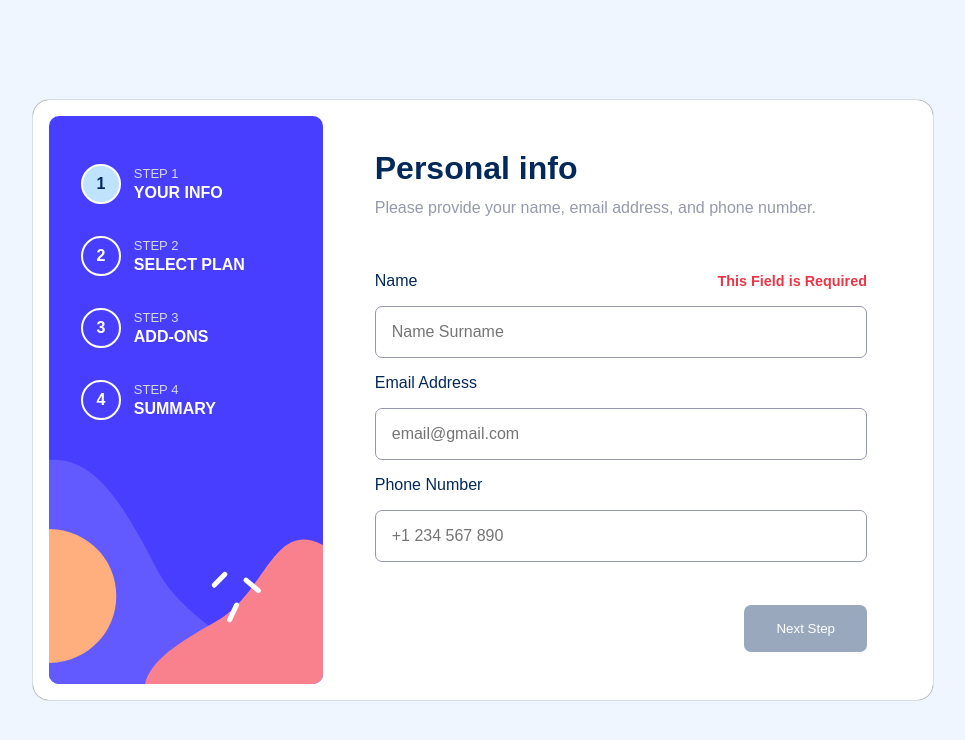
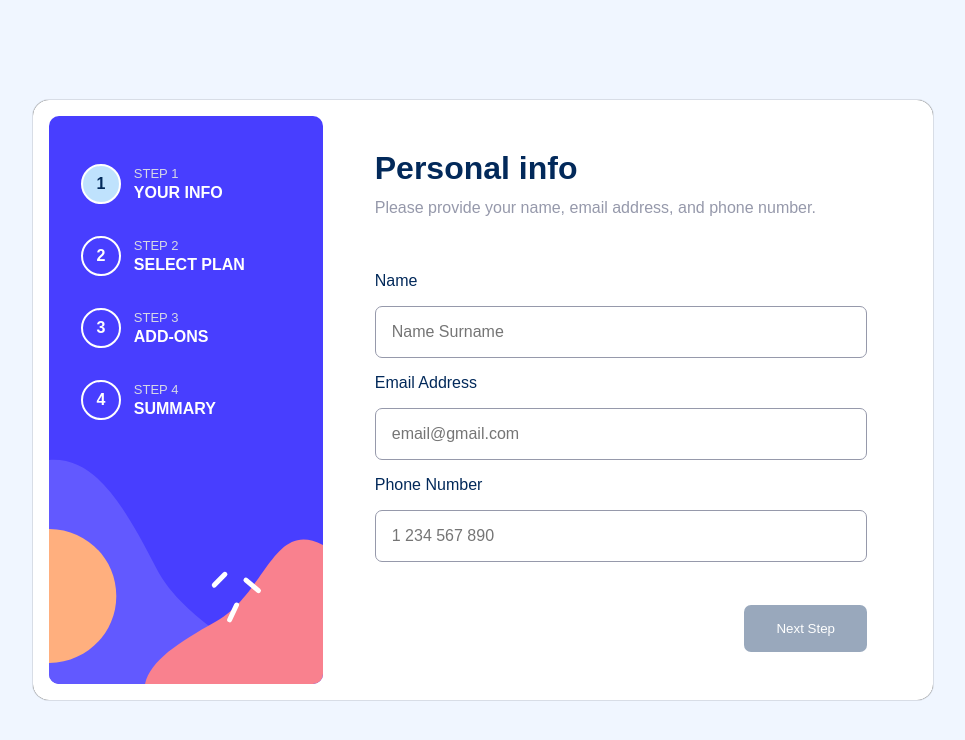
Before and after one commit to MagenVadim/multi-step-form, a React (Create React App) app: page / in a window 1280 px wide. Shown: the top 740 px of the page, without its empty margins (157-1122 px from the left). Built offline with nearby package versions, Linux system fonts and the light colour scheme.

Commit message:
#19 Validation has completed

```diff
--- a/src/App.js
+++ b/src/App.js
@@ -56,19 +56,28 @@ function App() {
   const [emailValue, setEmailValue] = useState('')
   const [phoneValue, setPhoneValue] = useState('')
 
-  const [nameStatus, setNameStatus] = useState(true)
+  const [nameStatus, setNameStatus] = useState(false)
+  const [emailStatus, setEmailStatus] = useState(false)
+  const [phoneStatus, setPhoneStatus] = useState(false)
+
+  const [nameError, setNameError] = useState("Name field can't be empty!");
+  const [emailError, setEmailError] = useState("Email field can't be empty!");
+  const [phoneError, setPhoneError] = useState("Phone field can't be empty!");
   const [statusButton, setStatusButton] = useState(true)
 
 
   const pers_info_verification = ()=>{
-    if (!nameStatus){
+    if (nameStatus && emailStatus && phoneStatus && nameError===''  && emailError==='' && phoneError===''){
       setStatusButton(false)
-    } else {setStatusButton(true)}
+    } else {
+      setStatusButton(true)
+      console.log("setStatusButton true")
+    }
   }
 
   useEffect(()=>{
     pers_info_verification()
-  },[nameStatus])
+  },[nameStatus, emailStatus, phoneStatus, nameError, emailError, phoneError])
 
 
 
@@ -150,13 +159,23 @@ function App() {
                    nameValue={nameValue}
                    setNameValue={setNameValue}
                    nameStatus = {nameStatus}
+                   emailStatus={emailStatus}
+                   phoneStatus={phoneStatus}
                    setNameStatus = {setNameStatus}
+                   setEmailStatus = {setEmailStatus}
+                   setPhoneStatus = {setPhoneStatus}
                    emailValue={emailValue}
                    setEmailValue={setEmailValue}
                    phoneValue={phoneValue}
                    setPhoneValue={setPhoneValue}
                    setStepNumber={setStepNumber}
                    statusButton = {statusButton}
+                   nameError = {nameError}
+                   setNameError = {setNameError}
+                   emailError = {emailError}
+                   setEmailError = {setEmailError}
+                   phoneError = {phoneError}
+                   setPhoneError = {setPhoneError}
                   />}
         />
         <Route path='/step2'
--- a/src/Components/Input.js
+++ b/src/Components/Input.js
@@ -1,21 +1,22 @@
 import React from 'react'
 
-function Input({type, labelName, id, placeholder, value, nameHandler, nameStatus}) {
+function Input({type, labelName, id, placeholder, value, fieldStatus, blurHandler, name, nameError, fieldHandler}) {
   return (
     <>
         <div className="label">
             <label htmlFor={id}>{labelName}</label>
 
-            {nameStatus ? (<p className="error">This Field is Required</p>) : (<p className="error"></p>)}
+            {fieldStatus ? (<p className="error">{nameError}</p>) : (<p className="error"></p>)}
 
         </div>
         <input
           type={type}
           required id={id}
+          name={name}
           placeholder={placeholder}
           value={value}
-          onChange={(e)=>nameHandler(e)}
-
+          onBlur={(e)=>blurHandler(e)}
+          onChange={(e)=>fieldHandler(e)}
         />
     </>
 
--- a/src/Step1.js
+++ b/src/Step1.js
@@ -1,7 +1,7 @@
 import React from 'react'
 import Input from './Components/Input'
 import NextStep from './Components/NextStep'
-
+import {useState} from "react"
 
 function Step1({
    stepNumber,
@@ -12,20 +12,81 @@ function Step1({
    phoneValue,
    setPhoneValue,
    setStepNumber,
+   nameStatus,
+   emailStatus,
+   phoneStatus,
    setNameStatus,
-   nameStatus,
-   statusButton
+   setEmailStatus,
+   setPhoneStatus,
+   statusButton,
+   nameError,
+   setNameError,
+   emailError,
+   setEmailError,
+   phoneError,
+   setPhoneError
   })
   {
+
 
   const nameHandler = (e)=>{
     setNameValue(e.target.value)
     if (e.target.value<1) {
       setNameStatus(true);
+      setNameError("Name field can't be empty")
     } else {
       setNameStatus(false);
+      setNameError("")
     }
   }
+
+  const emailHandler =(e)=>{
+    setEmailValue(e.target.value);
+    const re =/^(([^<>()[\]\.,;:\s@\"]+(\.[^<>()[\]\.,;:\s@\"]+)*)|(\".+\"))@(([^<>()[\]\.,;:\s@\"]+\.)+[^<>()[\]\.,;:\s@\"]{2,})$/i;
+
+    if(!re.test(String(e.target.value).toLowerCase())){
+        setEmailError("Invalid Email. Try again!")
+        if(e.target.value.length<1){
+            setEmailError("Email field can't be empty!")
+            setEmailStatus(false)
+        }
+    } else{
+        setEmailStatus(false)
+        setEmailError('')
+    }
+  }
+
+  const phoneHandler =(e)=>{
+    setPhoneValue(e.target.value);
+    const phoneno = /^\(?([0-9]{3})\)?[-. ]?([0-9]{3})[-. ]?([0-9]{4})$/;
+
+    if(!e.target.value.match(phoneno)){
+      setPhoneError("Invalid Phone Number. Try again!")
+      if(e.target.value.length<1){
+        setPhoneError("Phone Number field can't be empty!")
+        setPhoneStatus(false)
+      }
+    } else{
+      setPhoneStatus(false)
+      setPhoneError('')
+    }
+  }
+
+
+  const blurHandler = (e)=>{
+    switch(e.target.name){
+      case 'name':
+        setNameStatus(true)
+        break
+      case 'email':
+        setEmailStatus(true)
+        break
+      case 'phone':
+        setPhoneStatus(true)
+        break
+    }
+  }
+
 
   return (
     <div className="stp step-1">
@@ -42,29 +103,42 @@ function Step1({
             type ={'text'}
             labelName={'Name'}
             id={'name'}
+            name={'name'}
             placeholder={'Name Surname'}
             value={nameValue}
             setNameValue={setNameValue}
-            nameHandler={nameHandler}
-            nameStatus={nameStatus}
+            fieldHandler={nameHandler}
+            fieldStatus={nameStatus}
+            blurHandler={blurHandler}
+            nameError={nameError}
         />
         <Input
             key ={"input-2"}
             type ={'text'}
             labelName={'Email Address'}
             id={'email'}
+            name={'email'}
             placeholder={'email@gmail.com'}
             value={emailValue}
             setNameValue={setEmailValue}
+            fieldHandler={emailHandler}
+            fieldStatus={emailStatus}
+            blurHandler={blurHandler}
+            nameError={emailError}
         />
         <Input
             key ={"input-3"}
             type ={'phone'}
             labelName={'Phone Number'}
             id={'phone'}
-            placeholder={'+1 234 567 890'}
+            name={'phone'}
+            placeholder={'1 234 567 890'}
             value={phoneValue}
             setNameValue={setPhoneValue}
+            fieldHandler={phoneHandler}
+            fieldStatus={phoneStatus}
+            blurHandler={blurHandler}
+            nameError={phoneError}
         />
         </form>
 
```
